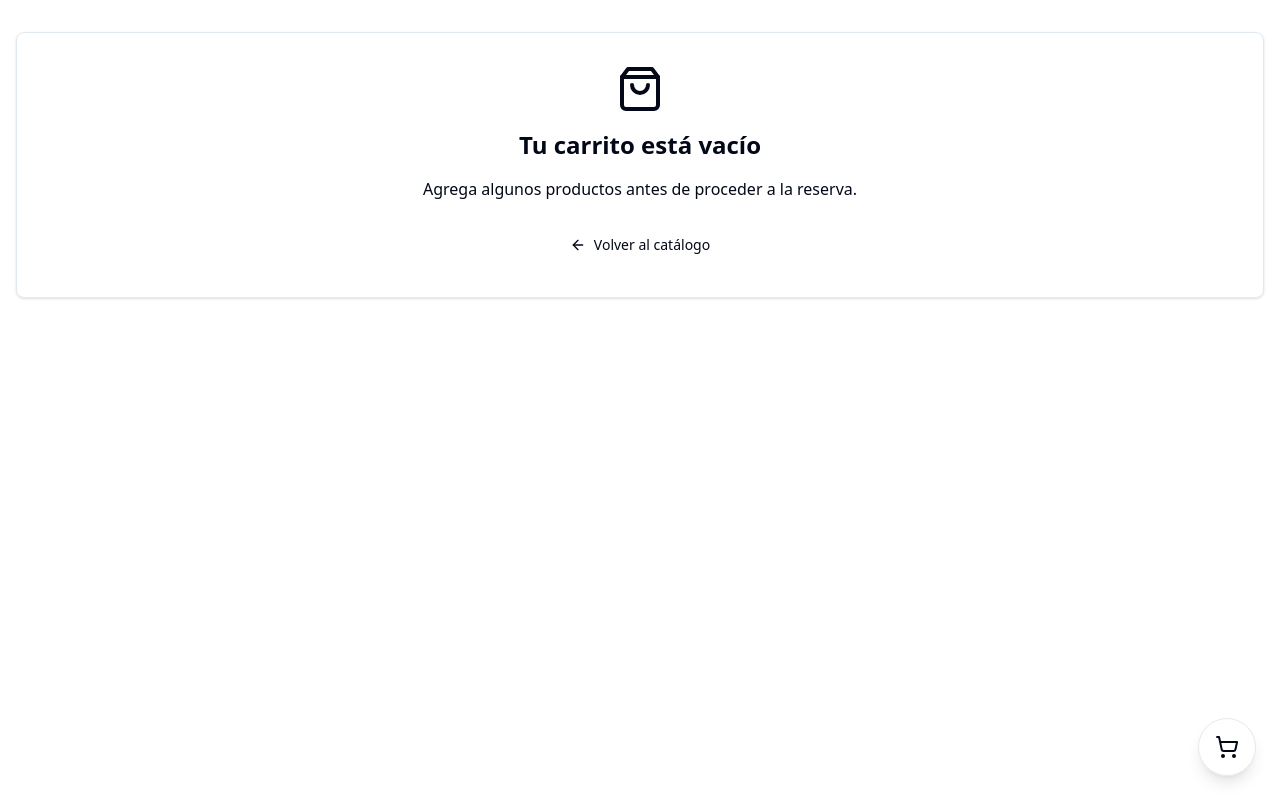
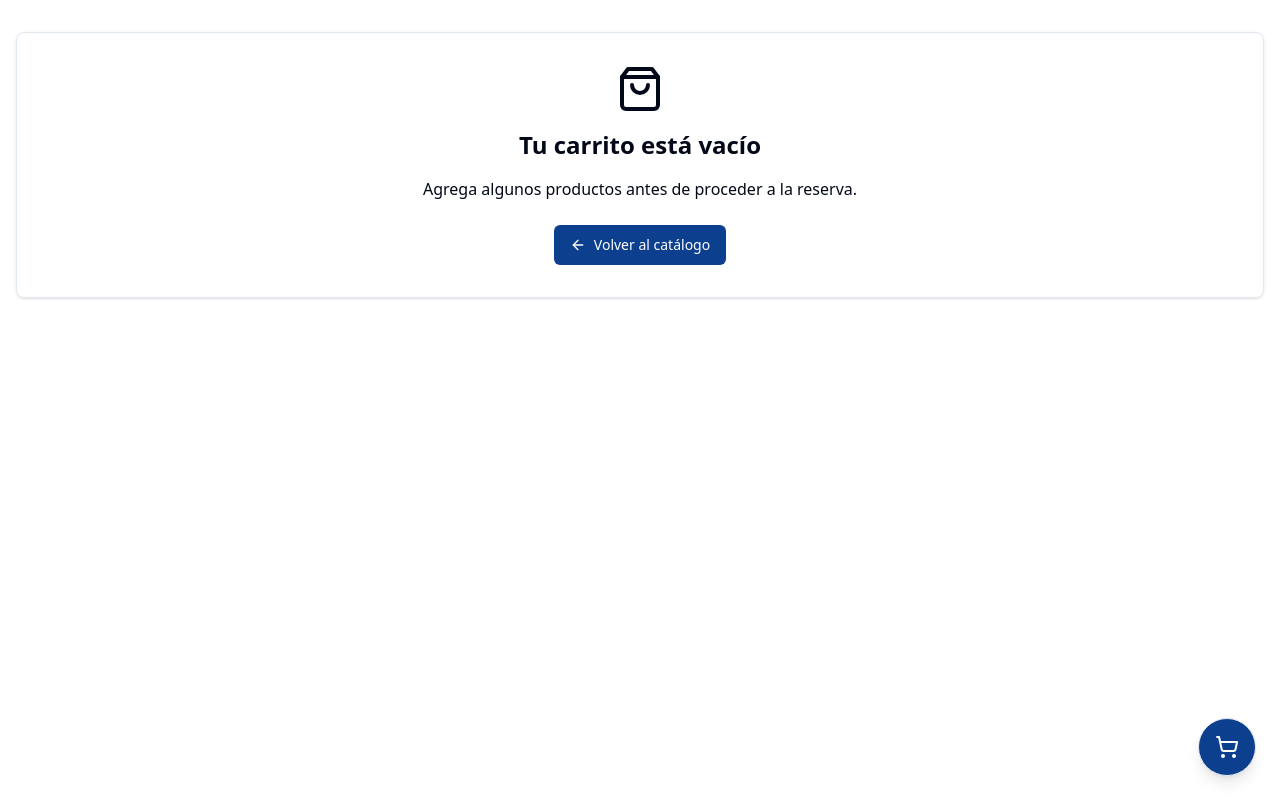
Before and after one commit to santiagozurbrigk/libreria-lowcost, a React (Vite) app in the folder Frontend/: page /checkout in a window 1280 px wide. Built offline with nearby package versions, Linux system fonts and the light colour scheme.

Commit message:
Configurar color primary #0d3f8f directamente en Tailwind v4 usando @theme y colores hexadecimales

```diff
--- a/Frontend/src/components/AuthStatus.tsx
+++ b/Frontend/src/components/AuthStatus.tsx
@@ -14,9 +14,9 @@
   return (
     <div className="flex items-center space-x-4">
       <div className="flex items-center space-x-2">
-        <User className="h-4 w-4 text-muted-foreground" />
-        <span className="text-sm font-medium">{user?.name}</span>
-        <span className="text-xs text-muted-foreground capitalize">
+        <User className="h-4 w-4 text-primary-foreground" />
+        <span className="text-sm font-medium text-primary-foreground">{user?.name}</span>
+        <span className="text-xs text-primary-foreground/80 capitalize">
           ({user?.role})
         </span>
       </div>
--- a/Frontend/src/index.css
+++ b/Frontend/src/index.css
@@ -1,4 +1,9 @@
 @import "tailwindcss";
+
+@theme {
+  --color-primary: #0d3f8f;
+  --color-primary-foreground: #ffffff;
+}
 
 :root {
   --background: 0 0% 100%;
--- a/Frontend/tailwind.config.js
+++ b/Frontend/tailwind.config.js
@@ -8,9 +8,48 @@
     extend: {
       colors: {
         primary: {
-          DEFAULT: 'hsl(217, 83%, 31%)',
-          foreground: 'hsl(0, 0%, 100%)',
+          DEFAULT: '#0d3f8f',
+          foreground: '#ffffff',
+          50: '#e6edf7',
+          100: '#ccdbf0',
+          200: '#99b7e1',
+          300: '#6693d2',
+          400: '#336fc3',
+          500: '#0d3f8f',
+          600: '#0a3272',
+          700: '#082655',
+          800: '#051939',
+          900: '#020d1c',
         },
+        background: 'hsl(var(--background))',
+        foreground: 'hsl(var(--foreground))',
+        card: {
+          DEFAULT: 'hsl(var(--card))',
+          foreground: 'hsl(var(--card-foreground))',
+        },
+        popover: {
+          DEFAULT: 'hsl(var(--popover))',
+          foreground: 'hsl(var(--popover-foreground))',
+        },
+        secondary: {
+          DEFAULT: 'hsl(var(--secondary))',
+          foreground: 'hsl(var(--secondary-foreground))',
+        },
+        muted: {
+          DEFAULT: 'hsl(var(--muted))',
+          foreground: 'hsl(var(--muted-foreground))',
+        },
+        accent: {
+          DEFAULT: 'hsl(var(--accent))',
+          foreground: 'hsl(var(--accent-foreground))',
+        },
+        destructive: {
+          DEFAULT: 'hsl(var(--destructive))',
+          foreground: 'hsl(var(--destructive-foreground))',
+        },
+        border: 'hsl(var(--border))',
+        input: 'hsl(var(--input))',
+        ring: 'hsl(var(--ring))',
       },
       animation: {
         'fade-in': 'fadeIn 0.3s ease-in-out',
```
